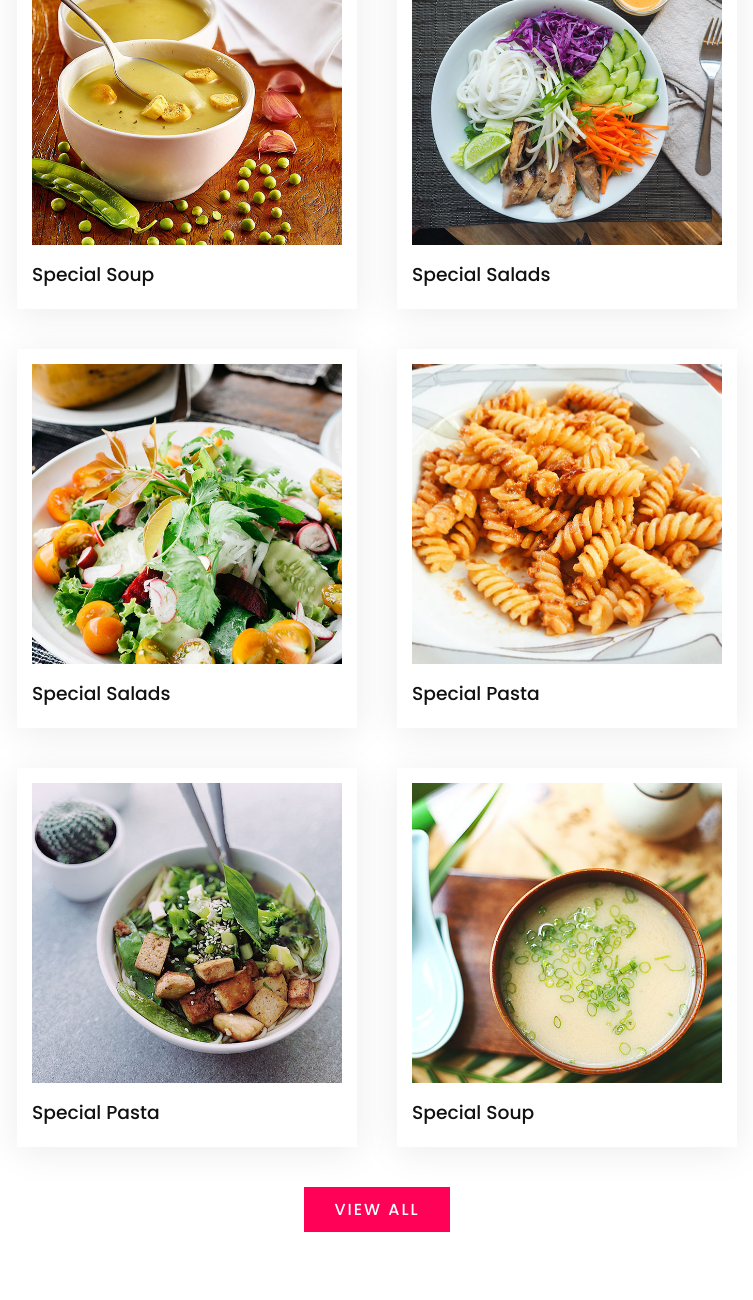
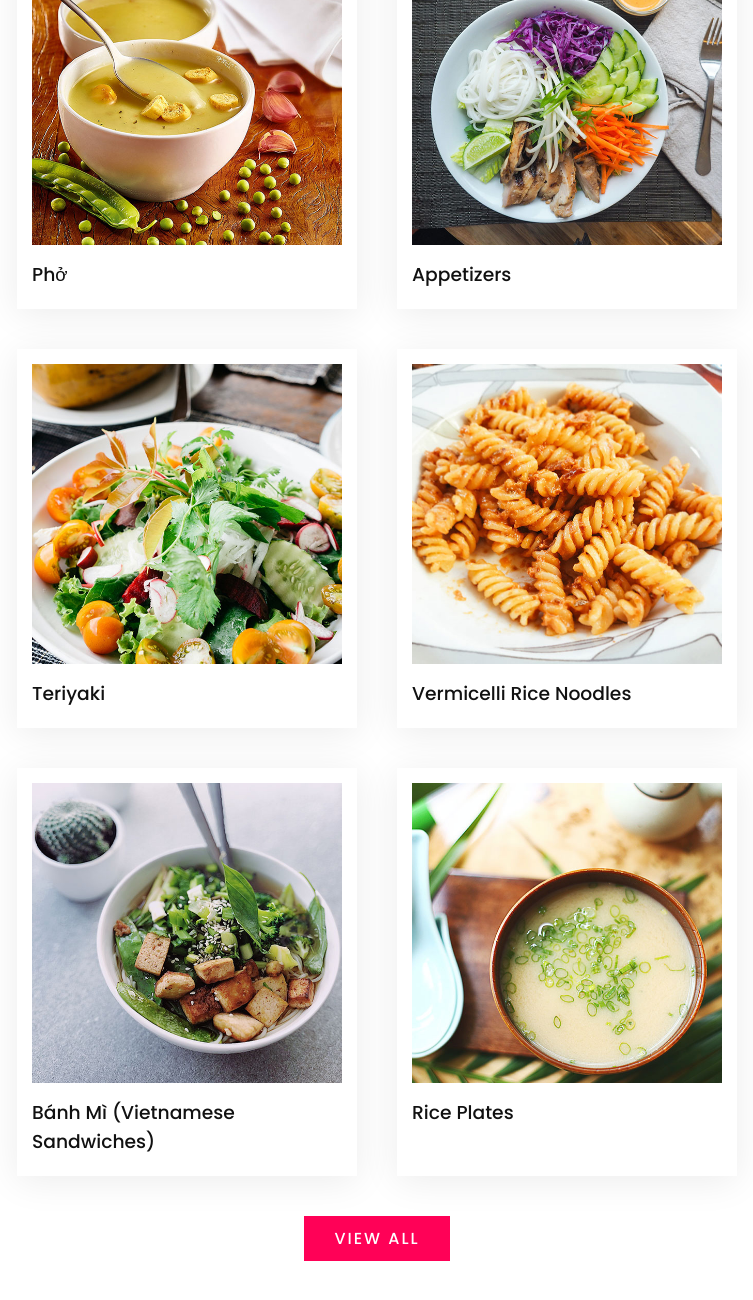
Before and after one commit to AnNamPho/AnNamPho, a plain HTML site: page index.html in a window 1280 px wide. Shown: the part 1699-2999 px from the top of the page, without its empty margins (263-1016 px from the left). Drawn offline with Linux system fonts and the light colour scheme.

Commit message:
Update index.html
Switching Template Food to Vietnamese Food in Menu

```diff
--- a/index.html
+++ b/index.html
@@ -65,7 +65,7 @@
 					<img src="img/menu1.jpg" alt="">
 				</div>
 				<div class="text">
-					<h3>Special Salads</h3>
+					<h3>Appetizers</h3>
 				</div>
 			</div>
 			<div class="box">
@@ -73,7 +73,7 @@
 					<img src="img/menu2.jpg" alt="">
 				</div>
 				<div class="text">
-					<h3>Special Soup</h3>
+					<h3>Phở</h3>
 				</div>
 			</div>
 			<div class="box">
@@ -81,7 +81,7 @@
 					<img src="img/menu3.jpg" alt="">
 				</div>
 				<div class="text">
-					<h3>Special Pasta</h3>
+					<h3>Vermicelli Rice Noodles</h3>
 				</div>
 			</div>
 			<div class="box">
@@ -89,7 +89,7 @@
 					<img src="img/menu4.jpg" alt="">
 				</div>
 				<div class="text">
-					<h3>Special Salads</h3>
+					<h3>Teriyaki</h3>
 				</div>
 			</div>
 			<div class="box">
@@ -97,7 +97,7 @@
 					<img src="img/menu5.jpg" alt="">
 				</div>
 				<div class="text">
-					<h3>Special Soup</h3>
+					<h3>Rice Plates</h3>
 				</div>
 			</div>
 			<div class="box">
@@ -105,7 +105,7 @@
 					<img src="img/menu6.jpg" alt="">
 				</div>
 				<div class="text">
-					<h3>Special Pasta</h3>
+					<h3>Bánh Mì (Vietnamese Sandwiches)</h3>
 				</div>
 			</div>
 		</div>
```
